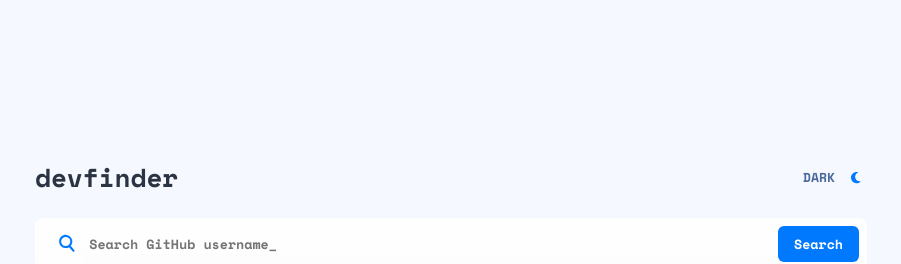
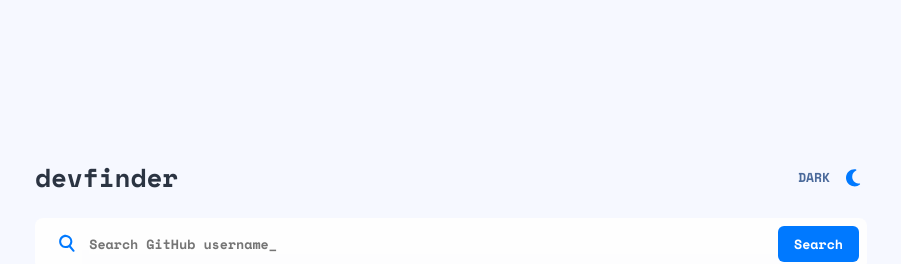
Before and after one commit to AsadullohR/github-user-search, a React (Create React App) app: page / in a window 1280 px wide. In both pictures the pointer is over the icon 1044 px from the left and 177 px from the top of the page. Shown: the top 264 px of the page, without its empty margins (189-1090 px from the left). Built offline with nearby package versions, Linux system fonts and the light colour scheme; no server answers.

Commit message:
Minor style changes

```diff
--- a/src/App.css
+++ b/src/App.css
@@ -101,9 +101,11 @@ HEADER */
     align-items: center;
     padding: 0.5rem;
     background-color:  var(--off-white);
+
     -webkit-box-shadow: 0px 16px 66px -47px rgba(75, 106, 155, 1);
     -moz-box-shadow: 0px 16px 66px -47px rgba(75, 106, 155, 1);
     box-shadow: 0px 16px 66px -47px rgba(75, 106, 155, 1);
+
     border-radius: 8px;
 }
 
@@ -111,6 +113,9 @@ HEADER */
     transform: rotate(5deg);
     color: var(--primary-blue);
     margin-left: 1rem;
+}
+.header-icon:hover{
+    cursor: pointer;
 }
 .search-and-input{
     width: 100%;
--- a/src/components/Header.js
+++ b/src/components/Header.js
@@ -13,12 +13,14 @@ const Header = ({ switchTheme, theme }) => {
             className="header-icon"
             icon={faSun}
             onClick={switchTheme}
+            size="xl"
           />
         ) : (
           <FontAwesomeIcon
             className="header-icon"
             icon={faMoon}
             onClick={switchTheme}
+            size="xl"
           />
         )}
       </div>
```
Also changed, not shown: public/manifest.json, 1 other file (tests, documents, lock files or other folders).
